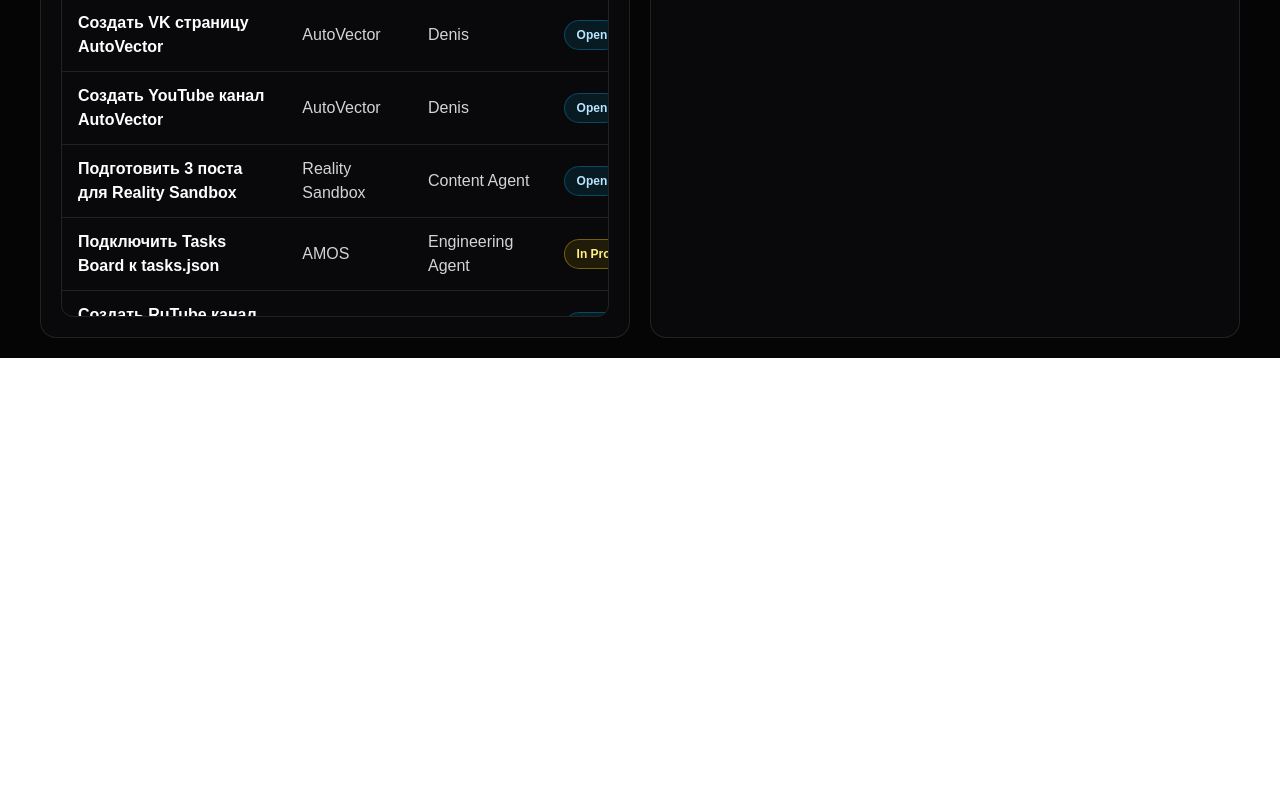
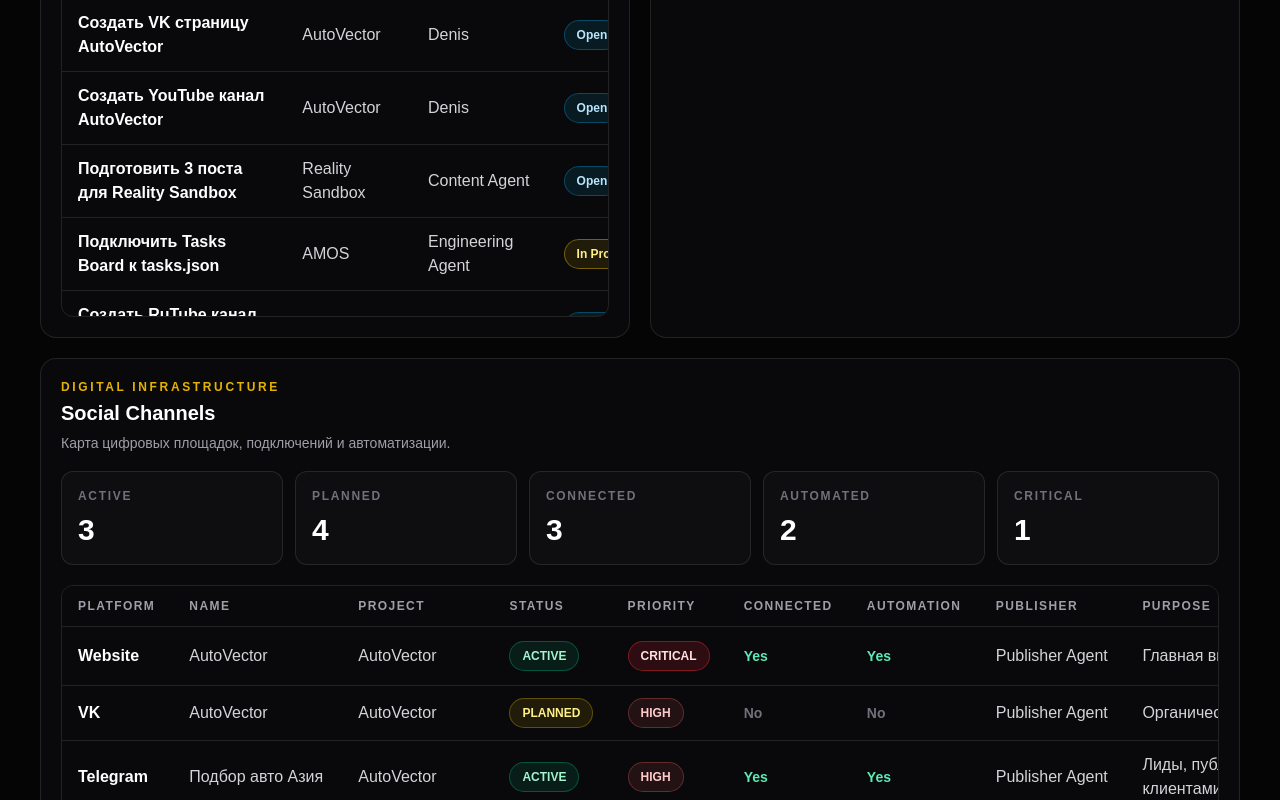
Before and after one commit to dentrost-crypto/autovector, a Next.js app: page /amos in a window 1280 px wide. Shown: the part 2000-2800 px from the top of the page. Before the commit the page ends 2358 px from the top, so only its background shows below. Built offline with nearby package versions, Linux system fonts and the light colour scheme.

Commit message:
Connect AMOS dashboard to social channels

```diff
--- a/app/amos/page.tsx
+++ b/app/amos/page.tsx
@@ -1,5 +1,6 @@
 import carsData from "../data/cars.json";
 import contentQueueData from "../data/content_queue.json";
+import socialChannelsData from "../data/social_channels.json";
 import tasksData from "../data/tasks.json";
 import leadsData from "../../AMOS/data/leads.json";
 
@@ -8,6 +9,7 @@
 
 const cars = carsData;
 const contentQueue = contentQueueData;
+const socialChannels = socialChannelsData;
 const tasks = tasksData;
 const leads = leadsData;
 const hotLeadCount = leads.filter(
@@ -75,6 +77,21 @@
     .split("_")
     .map((part) => part.charAt(0).toUpperCase() + part.slice(1))
     .join(" ");
+const activeChannelCount = socialChannels.filter(
+  (channel) => channel.status.toLowerCase() === "active",
+).length;
+const plannedChannelCount = socialChannels.filter(
+  (channel) => channel.status.toLowerCase() === "planned",
+).length;
+const connectedChannelCount = socialChannels.filter(
+  (channel) => channel.connected,
+).length;
+const automatedChannelCount = socialChannels.filter(
+  (channel) => channel.automation,
+).length;
+const criticalChannelCount = socialChannels.filter(
+  (channel) => channel.priority.toLowerCase() === "critical",
+).length;
 
 const overviewCards = [
   {
@@ -188,9 +205,17 @@
 };
 
 const priorityStyles: Record<string, string> = {
+  critical: "border-red-500/40 bg-red-500/15 text-red-100",
   high: "border-red-400/30 bg-red-400/10 text-red-200",
   medium: "border-yellow-400/30 bg-yellow-400/10 text-yellow-200",
   low: "border-zinc-400/30 bg-zinc-400/10 text-zinc-300",
+};
+
+const channelStatusStyles: Record<string, string> = {
+  active: "border-emerald-400/30 bg-emerald-400/10 text-emerald-200",
+  planned: "border-yellow-400/30 bg-yellow-400/10 text-yellow-200",
+  setup: "border-orange-400/30 bg-orange-400/10 text-orange-200",
+  offline: "border-red-400/30 bg-red-400/10 text-red-200",
 };
 
 function StatusBadge({ status }: { status: string }) {
@@ -242,7 +267,7 @@
           </div>
 
           <nav className="flex gap-2 overflow-x-auto text-sm text-zinc-300">
-            {["Overview", "Catalog", "Content", "Leads", "Agents"].map((item) => (
+            {["Overview", "Catalog", "Content", "Leads", "Agents", "Channels"].map((item) => (
               <a
                 key={item}
                 href={`#${item.toLowerCase()}`}
@@ -669,6 +694,154 @@
             </article>
           ))}
         </section>
+
+        <section
+          id="channels"
+          className="mt-5 scroll-mt-24 rounded-2xl border border-white/10 bg-zinc-950 p-5"
+        >
+          <PanelTitle
+            eyebrow="Digital Infrastructure"
+            title="Social Channels"
+            description="Карта цифровых площадок, подключений и автоматизации."
+          />
+
+          <div className="mb-5 grid gap-3 sm:grid-cols-2 lg:grid-cols-5">
+            {[
+              { label: "Active", value: activeChannelCount },
+              { label: "Planned", value: plannedChannelCount },
+              { label: "Connected", value: connectedChannelCount },
+              { label: "Automated", value: automatedChannelCount },
+              { label: "Critical", value: criticalChannelCount },
+            ].map((metric) => (
+              <article
+                key={metric.label}
+                className="rounded-xl border border-white/10 bg-white/[0.025] p-4"
+              >
+                <p className="text-xs font-semibold uppercase tracking-[0.14em] text-zinc-500">
+                  {metric.label}
+                </p>
+                <p className="mt-2 text-3xl font-black text-white">
+                  {metric.value}
+                </p>
+              </article>
+            ))}
+          </div>
+
+          {socialChannels.length > 0 ? (
+            <div className="max-h-[440px] overflow-auto rounded-xl border border-white/10">
+              <table className="w-full min-w-[1580px] text-left text-sm">
+                <thead className="sticky top-0 z-10 border-b border-white/10 bg-zinc-950 text-xs uppercase tracking-[0.12em] text-zinc-400">
+                  <tr>
+                    <th className="px-4 py-3">Platform</th>
+                    <th className="px-4 py-3">Name</th>
+                    <th className="px-4 py-3">Project</th>
+                    <th className="px-4 py-3">Status</th>
+                    <th className="px-4 py-3">Priority</th>
+                    <th className="px-4 py-3">Connected</th>
+                    <th className="px-4 py-3">Automation</th>
+                    <th className="px-4 py-3">Publisher</th>
+                    <th className="px-4 py-3">Purpose</th>
+                    <th className="px-4 py-3">URL</th>
+                  </tr>
+                </thead>
+                <tbody className="divide-y divide-white/10">
+                  {socialChannels.map((channel) => {
+                    const status = channel.status.toLowerCase();
+                    const priority = channel.priority.toLowerCase();
+
+                    return (
+                      <tr key={channel.id} className="hover:bg-white/[0.025]">
+                        <td className="px-4 py-3 text-base font-semibold text-white">
+                          {channel.platform}
+                        </td>
+                        <td className="px-4 py-3 text-base text-zinc-300">
+                          {channel.name}
+                        </td>
+                        <td className="px-4 py-3 text-base text-zinc-300">
+                          {channel.project}
+                        </td>
+                        <td className="px-4 py-3">
+                          <span
+                            className={`inline-flex rounded-full border px-3 py-1.5 text-xs font-semibold uppercase ${
+                              channelStatusStyles[status] ||
+                              "border-white/15 bg-white/5 text-zinc-300"
+                            }`}
+                          >
+                            {channel.status}
+                          </span>
+                        </td>
+                        <td className="px-4 py-3">
+                          <span
+                            className={`inline-flex rounded-full border px-3 py-1.5 text-xs font-semibold uppercase ${
+                              priorityStyles[priority] || priorityStyles.low
+                            }`}
+                          >
+                            {channel.priority}
+                          </span>
+                        </td>
+                        <td className="px-4 py-3">
+                          <span
+                            className={`font-semibold ${
+                              channel.connected
+                                ? "text-emerald-300"
+                                : "text-zinc-500"
+                            }`}
+                          >
+                            {channel.connected ? "Yes" : "No"}
+                          </span>
+                        </td>
+                        <td className="px-4 py-3">
+                          <span
+                            className={`font-semibold ${
+                              channel.automation
+                                ? "text-emerald-300"
+                                : "text-zinc-500"
+                            }`}
+                          >
+                            {channel.automation ? "Yes" : "No"}
+                          </span>
+                        </td>
+                        <td className="px-4 py-3 text-base text-zinc-300">
+                          {channel.publisherAgent}
+                        </td>
+                        <td className="max-w-sm px-4 py-3 text-base leading-6 text-zinc-300">
+                          {channel.purpose}
+                        </td>
+                        <td className="px-4 py-3">
+                          {channel.url ? (
+                            <a
+                              href={channel.url}
+                              target="_blank"
+                              rel="noreferrer"
+                              className="inline-flex rounded-full border border-yellow-400/40 bg-yellow-400/10 px-4 py-2 text-xs font-semibold text-yellow-200 transition hover:bg-yellow-400 hover:text-black"
+                            >
+                              Open
+                            </a>
+                          ) : (
+                            <span className="text-sm text-zinc-500">
+                              Not connected
+                            </span>
+                          )}
+                        </td>
+                      </tr>
+                    );
+                  })}
+                </tbody>
+              </table>
+            </div>
+          ) : (
+            <div className="flex min-h-[220px] items-center justify-center rounded-xl border border-dashed border-white/15 bg-white/[0.02] p-8 text-center">
+              <div>
+                <p className="text-lg font-semibold text-white">
+                  Каналы пока не добавлены
+                </p>
+                <p className="mt-2 text-sm text-zinc-500">
+                  Добавьте записи в app/data/social_channels.json.
+                </p>
+              </div>
+            </div>
+          )}
+        </section>
       </div>
     </main>
   );
```
